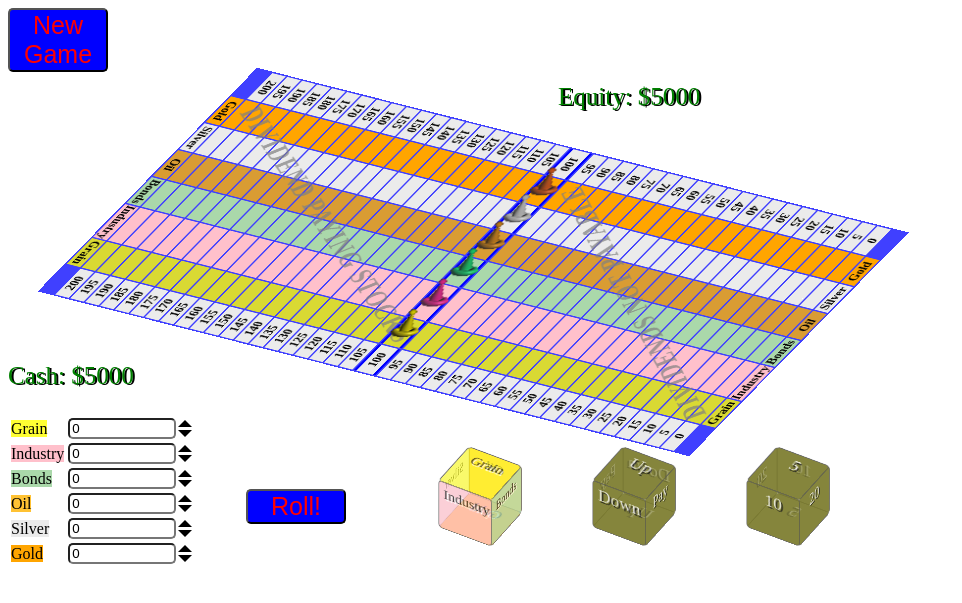
After one commit to hatimh/stocktickerclassic, a PHP site: page /index.php in a window 1280 px wide; the page is wider, and only the part inside the window is pictured. The commit adds this page. Shown: the top 603 px of that part, without its empty margins (0-962 px from the left). Run offline with PHP 8.4, Linux system fonts and the light colour scheme.

Commit message:
fixed calculations

```diff
--- a/game.css
+++ b/game.css
@@ -86,6 +86,7 @@
   -webkit-transform: rotate3d(0, 0, 1, 70deg);
   transform: rotate3d(0, 0, 1, 70deg);
   z-index: 100;
+
 }
 
 
@@ -167,7 +168,7 @@
   margin-top: -9px;
 }
 
-#roll {
+.roll {
   display:inline-block;
   color: red;
   font-size: 25px;
@@ -178,12 +179,12 @@
   text-align: center;
 }
 
-#roll:hover {
+.roll:hover {
   color:blue;
   background: red;
 }
 
-#roll:disabled {
+.roll:disabled {
   background: grey;
   color:black;
 }
@@ -203,3 +204,22 @@
 .cash {
   margin-top:-100px;
 }
+
+.divstate {
+  color:grey;
+  position: absolute;
+  opacity: 0.7;
+  letter-spacing: 2px;
+}
+
+.payable {
+  margin-top: 210px;
+  transform: rotateZ(124deg);
+  margin-left: -45px;
+}
+
+.unpayable {
+  margin-top: 600px;
+  transform: rotateZ(-53deg);
+  margin-left: -35px;
+}
--- a/game.js
+++ b/game.js
@@ -1,31 +1,83 @@
+$(function() {
+  $('input').removeAttr('type');
+  fillTable();
+  newGame();
+  $('body').on('click','#roll',function(){roll();});
+  $('.up').hover(
+    function(){$(this).css('border-bottom','7px solid '+ $(this).closest('tr').children('td').children('label').css('background-color'));
+    },
+    function(){$(this).removeAttr('style')});
+  $('.down').hover(
+    function(){$(this).css('border-top','7px solid '+ $(this).closest('tr').children('td').children('label').css('background-color'));
+    },function(){$(this).removeAttr('style')});
+  $('.up').click(function(){
+  });
+  $('.up').click(function(){
+    var name = $(this).siblings('input').attr('id');
+    var id = findId(name);
+    var cost = dice1[id].factor*500;
+    var cash = $('#cash').text()*1;
+    var amount = $(this).siblings('input').val()*1;
+    if (cash >= cost) {
+      $('#cash').text(cash - cost);
+      $(this).siblings('input').val(amount + 500);
+    }
+  });
+  $('.down').click(function(){
+    var amount = $(this).siblings('input').val()*1;
+    if (amount > 0) {
+      var name = $(this).siblings('input').attr('id');
+      var id = findId(name);
+      var cost = dice1[id].factor*500;
+      var cash = $('#cash').text()*1;
+      $('#cash').text(cash + cost);
+      $(this).siblings('input').val(amount - 500);
+    };
+  });
+});
+
+function movePawn(factor, id, img) {
+  img.removeAttr('style');
+  $(".board tr:nth-child("+ Math.floor((1 -factor)*20 + 22) +") td:nth-child(" + (id + 1) + ")").append(img);
+}
+
 var Commodity = function(id,name,img) {
   this.id  = id;
   this.name = name;
   this.img = img;
-  this.factor = 1;
-  this.up = function(int) {
-    if (!(this.factor + (up/100) >= 2)){
-
+  this.factor = 1.00;
+  this.up = function(amt) {
+    if (!(this.factor + (amt/100) >= 2)){
+      this.factor = (this.factor + amt/100).toFixed(2)*1;
+      //this.img.slideUp(500, "linear", movePawn(this.factor, this.id,this.img));
+      //this.img.animate({'margin-top': '-='+((amt/5)*18 + 30)},500).removeAttr('style');
+      movePawn(this.factor,this.id, this.img);
     } else {
       //play sound, animate?
+      this.factor = 1;
       $('#' + this.name).val($('#' + this.name).val()*2);
+      this.reset();
     };
   };
-  this.down = function(int) {
-     if (!(this.factor + (up/100) >= 2)){
-
+  this.down = function(amt) {
+    if (!(this.factor + (amt/100) <= 0)){
+      this.factor = (this.factor - amt/100).toFixed(2)*1;
+      this.img.slideDown(500, "linear",movePawn(this.factor, this.id,this.img));
+      //this.img.animate({'margin-top': '+=' +((amt/5)*18 + 30)},500).removeAttr('style');
+      movePawn(this.factor,this.id, this.img);
     } else {
+      this.factor = 1;
       $('#' + this.name).val(0);
+      this.reset();
     };
   };
-  this.pay = function(int) {
+  this.pay = function(amt) {
     if (this.factor >= 1) {
-      $('#cash').text($('#cash').text()*1 + (this.factor*int*$('#' + this.name).val()/100));
+      $('#cash').text(Math.floor($('#cash').text()*1 + (amt*$('#' + this.name).val()/100)));
     }
   };
   this.reset = function() {
     this.factor = 1;
-    this.img.remove();
     $(".board tr:nth-child(22) td:nth-child(" + (this.id + 1) + ")").append(this.img);
   };
 };
@@ -37,22 +89,8 @@
 var silver = new Commodity(5, "Silver",$('<img src = "images/silver.png" class = "pawn">'));
 var gold = new Commodity(6, "Gold",$('<img src = "images/gold.png" class = "pawn">'));
 var dice1 = [grain, industry, bonds, oil, silver, gold];
-var dice2 = ["up", "down", "pay"];
-var dice3 = [5, 10, 20];
-
-$(function() {
-  fillTable();
-  newGame();
-  $('body').on('click','#roll',function(){roll();});
-  $('.up').hover(
-    function(){$(this).css('border-bottom','7px solid '+ $(this).closest('tr').children('td').children('label').css('background-color'));
-    },
-    function(){$(this).removeAttr('style')});
-  $('.down').hover(
-    function(){$(this).css('border-top','7px solid '+ $(this).closest('tr').children('td').children('label').css('background-color'));
-    },
-    function(){$(this).removeAttr('style')});
-});
+var dice2 = ["up", "down", "pay", "down", "pay", "up"];
+var dice3 = [5, 10, 20, 10, 20, 5];
 
 function fillTable() {
   var table = $('.board');
@@ -78,11 +116,14 @@
 
 function newGame() {
   resetPawns();
+  $('input').val(0);
+  $('#cash').text(5000);
+  $('#equity').text(5000);
 }
 
 function resetPawns() {
-   for (i=1;i<7;i++) {
-    dice1[i-1].reset();
+   for (i=0;i<6;i++) {
+    dice1[i].reset();
    }
 };
 
@@ -106,6 +147,25 @@
       $("#dice1").attr("style", x[rand1]);
       $("#dice2").attr("style", x[rand2]);
       $("#dice3").attr("style", x[rand3]);
-       $("#roll").removeAttr("disabled");
-  }, 600);
+      dice1[rand1][dice2[rand2]](dice3[rand3]);
+      calcEquity();
+      $("#roll").removeAttr("disabled");
+
+  }, 700);
 };
+
+function findId(name) {
+  for (i = 0;i<6;i++) {
+    if (dice1[i].name == name) {
+      return i;
+    };
+  };
+};
+
+function calcEquity() {
+  var equity = $('#cash').text()*1;
+  for (i = 0; i<6;i++){
+    equity += dice1[i].factor * $('input')[i].value;
+  }
+  $('#equity').text(Math.floor(equity));
+}
--- /dev/null
+++ b/home.html
@@ -0,0 +1,153 @@
+<!DOCTYPE html>
+<html lang="en">
+  <head>
+     <!-- CSS-->
+    <link rel="stylesheet" href="game.css">
+    <title>Stock Ticker Classic</title>
+  </head>
+  <body>
+    <div class= "equity">
+      <p>Equity: $<span id="equity">5000</span></p>
+    </div>
+    <button class ="roll" onclick="newGame()" style = "position: absolute; margin-top:400px ">New Game</button>
+    <div id = "board">
+
+      <h1 class = "divstate payable">DIVIDEND PAYING STOCKS</h1>
+      <h1 class = "divstate unpayable">DIVIDENDS NOT PAYABLE</h1>
+      <table class = 'board'>
+        <tr>
+          <th>
+          </th>
+          <th>
+            Grain
+          </th>
+          <th>
+            Industry
+          </th>
+          <th>
+            Bonds
+          </th>
+          <th>
+            Oil
+          </th>
+          <th>
+            Silver
+          </th>
+          <th>
+            Gold
+          </th>
+          <th>
+          </th>
+        </tr>
+      </table>
+    </div>
+
+    <div class= "cash">
+      <p>Cash: $<span id="cash">5000</span></p>
+    </div>
+    <div style = "width: 800px;">
+      <div style = "float:left">
+        <table>
+          <tr>
+            <td>
+              <label for "Grain" class = "grain">Grain</label>
+            </td>
+            <td>
+              <input id = "Grain" type = "number" step = "500" value = "0" readonly>
+                <div class="arrow up"></div>
+                <div class="arrow down"></div>
+              </input>
+            </td>
+          </tr>
+          <tr>
+            <td>
+              <label for "Industry" class = "industry">Industry</label>
+            </td>
+            <td>
+              <input id = "Industry" type = "number" step = "500" value = "0" readonly>
+                <div class="arrow up"></div>
+                <div class="arrow down"></div>
+              </input>
+            </td>
+          </tr>
+          <tr>
+            <td>
+              <label for "Bonds" class = "bonds">Bonds</label>
+            </td>
+            <td>
+              <input id = "Bonds" type = "number" step = "500" value = "0" readonly>
+                <div class="arrow up"></div>
+                <div class="arrow down"></div>
+              </input>
+            </td>
+          </tr>
+          <tr>
+            <td>
+              <label for "Oil" class = "oil">Oil</label>
+            </td>
+            <td>
+              <input id = "Oil" type = "number" step = "500" value = "0" readonly>
+                <div class="arrow up"></div>
+                <div class="arrow down"></div>
+              </input>
+            </td>
+          </tr>
+          <tr>
+            <td>
+              <label for "Silver" class = "silver">Silver</label>
+            </td>
+            <td>
+              <input id = "Silver" type = "number" step = "500" value = "0" readonly>
+                <div class="arrow up"></div>
+                <div class="arrow down"></div>
+              </input>
+            </td>
+          </tr>
+          <tr>
+            <td>
+              <label for "Gold" class = "gold">Gold</label>
+            </td>
+            <td>
+              <input id = "Gold" type = "number" step = "500" value = "0" readonly>
+                <div class="arrow up"></div>
+                <div class="arrow down"></div>
+              </input>
+            </td>
+          </tr>
+        </table>
+      </div>
+
+      <div style = "float: right">
+        <button id = "roll" class = "roll">Roll!</button>
+        <div id="dice1" >
+          <div class="sf f1 grain">Grain</div>
+          <div class="sf f2 industry">Industry</div>
+          <div class="sf f3 bonds">Bonds</div>
+          <div class="sf f4 oil">Oil</div>
+          <div class="sf f5 silver">Silver</div>
+          <div class="sf f6 gold">Gold</div>
+        </div>
+        <div id="dice2" >
+          <div class="sf f1">Up</div>
+          <div class="sf f2">Down</div>
+          <div class="sf f3">Pay</div>
+          <div class="sf f4">Down</div>
+          <div class="sf f5">Pay</div>
+          <div class="sf f6">Up</div>
+        </div>
+        <div id="dice3" >
+          <div class="sf f1">5</div>
+          <div class="sf f2">10</div>
+          <div class="sf f3">20</div>
+          <div class="sf f4">10</div>
+          <div class="sf f5">20</div>
+          <div class="sf f6">5</div>
+        </div>
+      </div>
+    </div>
+
+    <!--Javascript-->
+    <script src="jquery-2.2.0.js"></script>
+    <script src="game.js"></script>
+  </body>
+</html>
--- /dev/null
+++ b/index.php
@@ -0,0 +1 @@
+<?php include_once("home.html"); ?>
```
